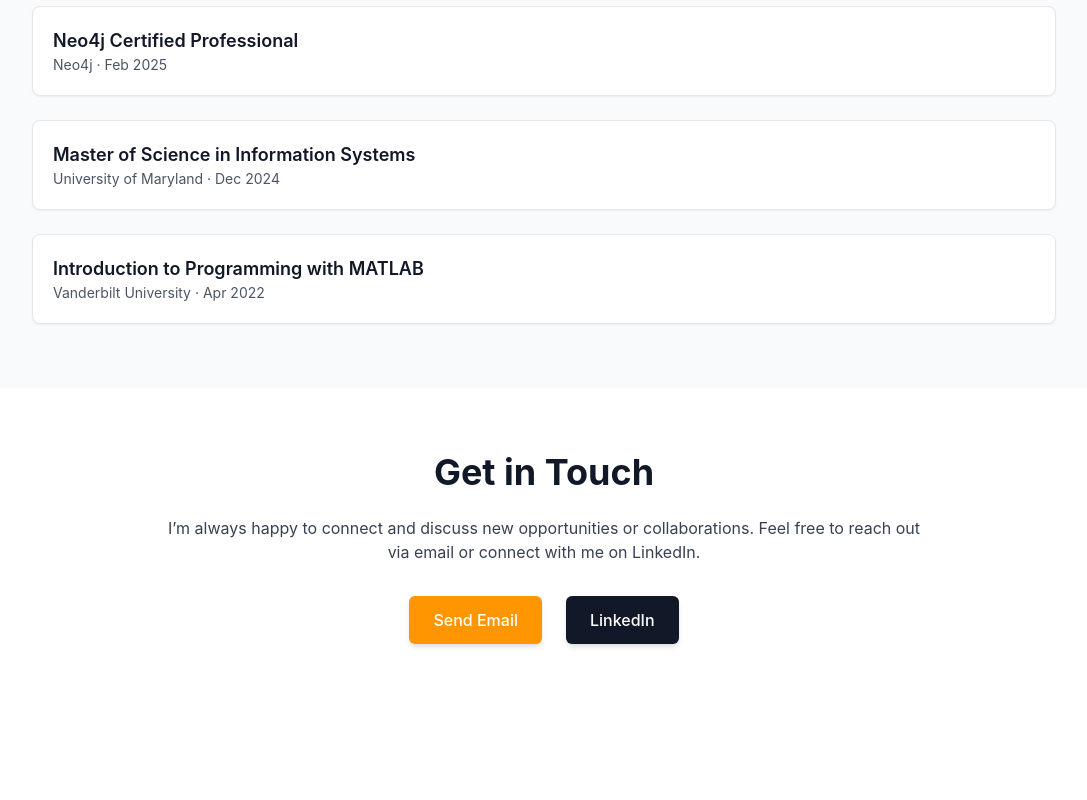
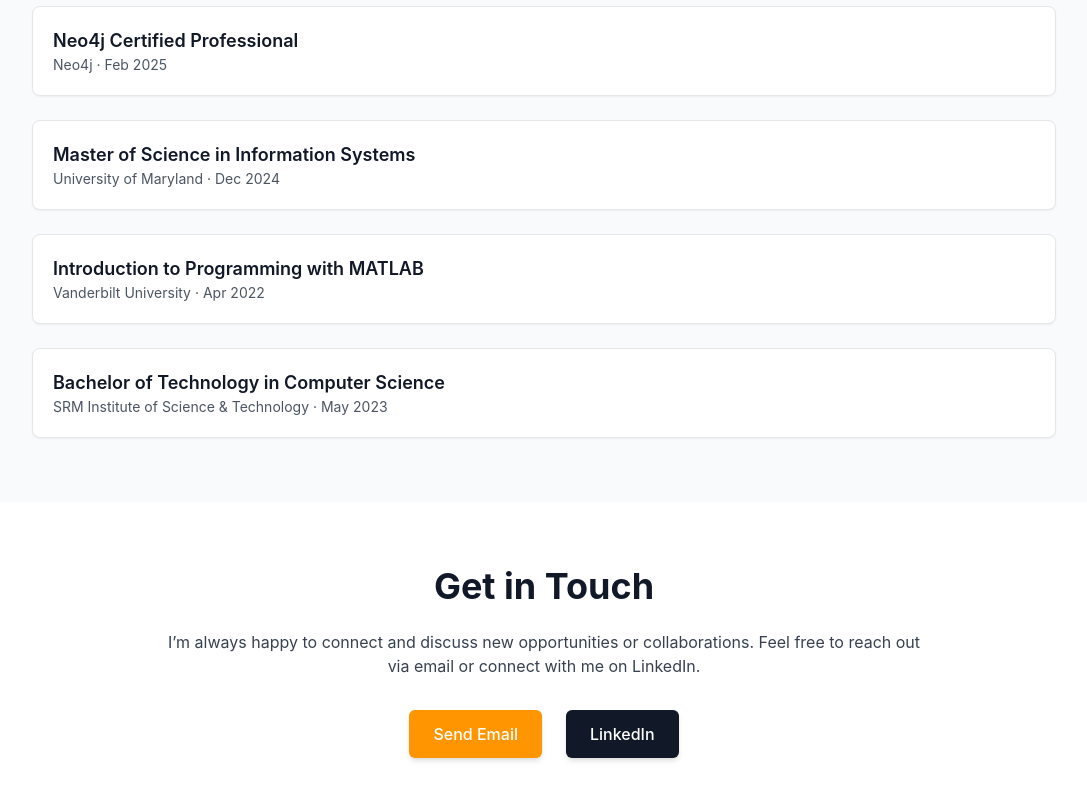
Before and after one commit to Nishok2002/portfolio-website, a Next.js app: page / in a window 1280 px wide. Shown: the part 4112-4912 px from the top of the page, without its empty margins (96-1183 px from the left). Before the commit the page ends 4820 px from the top, so only its background shows below. Built offline with nearby package versions, Linux system fonts and the light colour scheme.

Commit message:
Update certifications data with logos and add SRM B.Tech entry

```diff
--- a/data/certifications.ts
+++ b/data/certifications.ts
@@ -1,7 +1,22 @@
 export interface CertificationItem {
+  /**
+   * The name of the certification or degree.
+   */
   title: string;
+  /**
+   * The organization or institution that issued the credential.
+   */
   issuer: string;
+  /**
+   * The date the certification or degree was awarded.
+   */
   issued: string;
+  /**
+   * Path to the logo image shown alongside the certification or degree.  This should
+   * be the relative path from the public folder prefixed with a leading slash,
+   * e.g. `/neo4j.png`.  Rounded rectangle logos will be applied in the UI.
+   */
+  logo?: string;
 }
 
 export const certifications: CertificationItem[] = [
@@ -9,15 +24,24 @@
     title: 'Neo4j Certified Professional',
     issuer: 'Neo4j',
     issued: 'Feb 2025',
+    logo: '/neo4j.png',
   },
   {
     title: 'Master of Science in Information Systems',
     issuer: 'University of Maryland',
     issued: 'Dec 2024',
+    logo: '/umaryland_logo.png',
   },
   {
     title: 'Introduction to Programming with MATLAB',
     issuer: 'Vanderbilt University',
     issued: 'Apr 2022',
+    logo: '/vanderbilt.png',
+  },
+  {
+    title: 'Bachelor of Technology in Computer Science',
+    issuer: 'SRM Institute of Science & Technology',
+    issued: 'May 2023',
+    logo: '/srm.png',
   },
 ];
```
